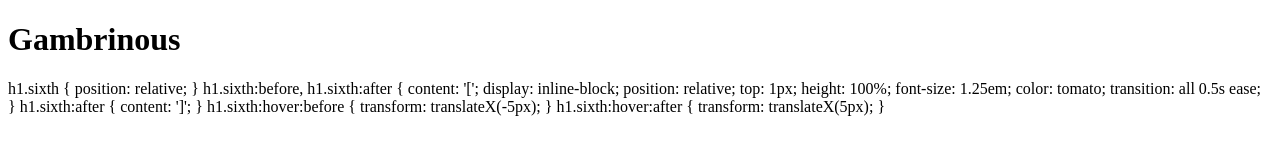
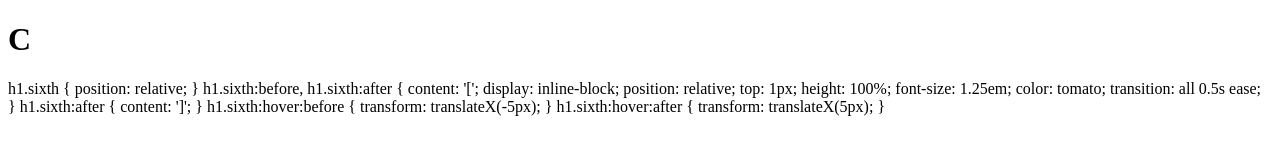
Before and after one commit to bravebutdumb/HAJA-projt, a plain HTML site: page Chj.html in a window 1280 px wide. Drawn offline with Linux system fonts and the light colour scheme.

Commit message:
Update Chj.html

```diff
--- a/Chj.html
+++ b/Chj.html
@@ -5,7 +5,7 @@
 <title>하자프로젝트 결과물</title>
 </head>
 <body>
- <h1 class="sixth">Gambrinous</h1>
+ <h1 class="sixth">C</h1>
   h1.sixth { position: relative; }
 
 h1.sixth:before,
```
